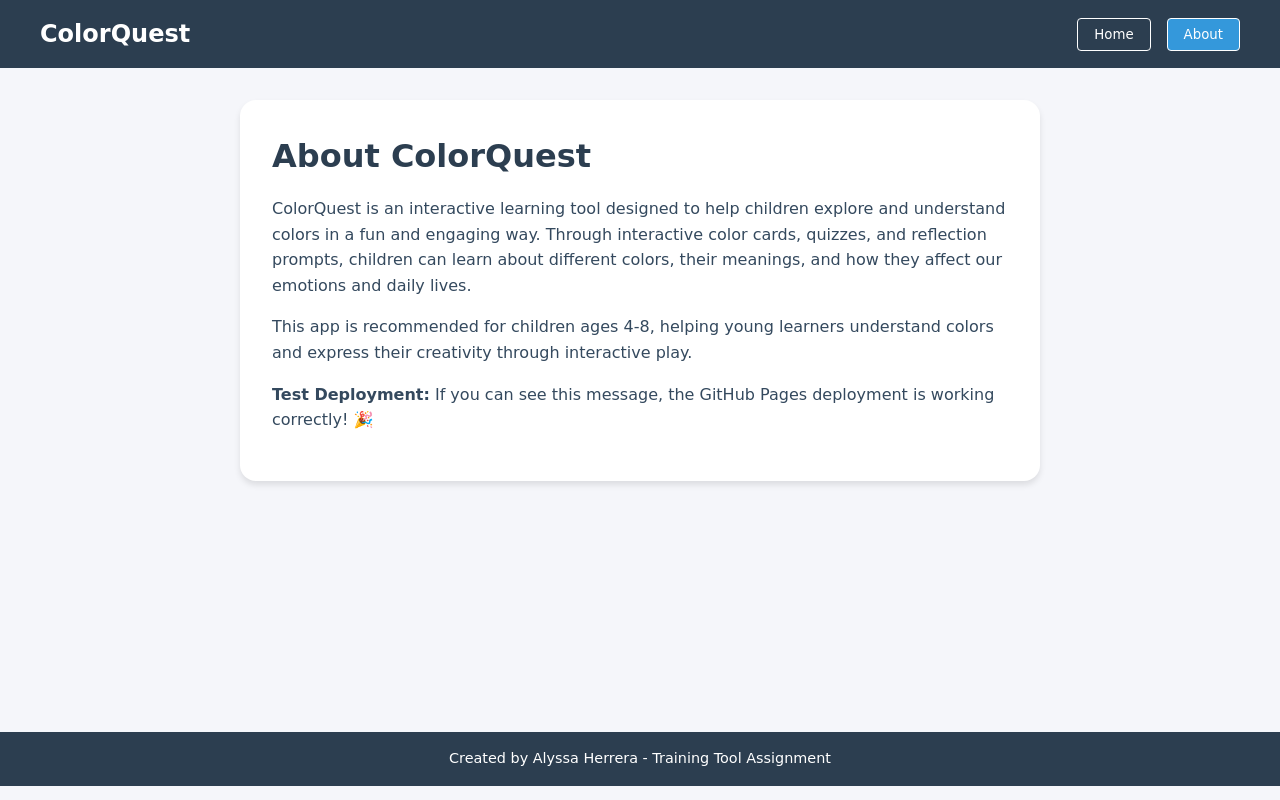
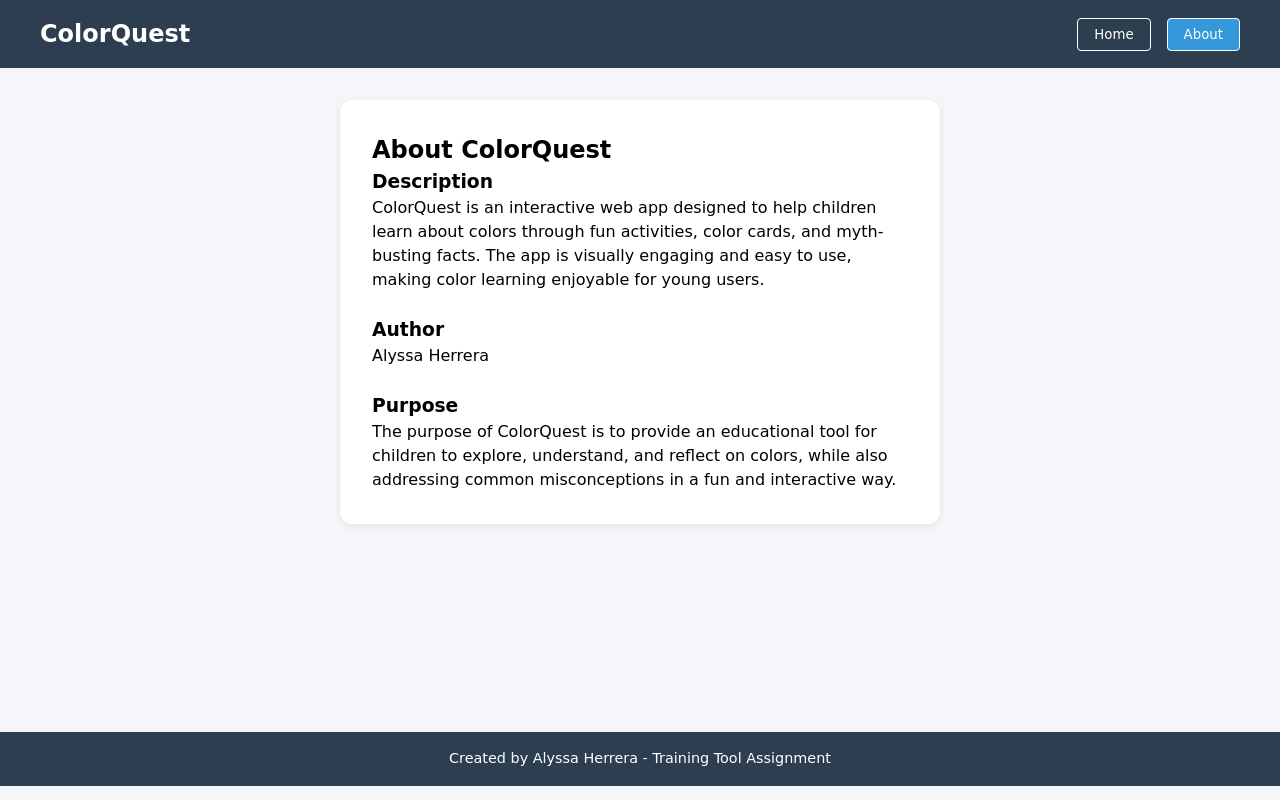
Before and after one commit to alyssagabrie/colorquest, a React (Vite) app: page / in a window 1280 px wide. Both pictures are taken after a click on the button "About". Built offline with nearby package versions, Linux system fonts and the light colour scheme.

Commit message:
Updated About Page

```diff
--- a/src/components/About.tsx
+++ b/src/components/About.tsx
@@ -2,24 +2,24 @@ import React from 'react';
 
 const About: React.FC = () => {
   return (
-    <div style={{
-      padding: '2rem',
-      maxWidth: '800px',
-      margin: '0 auto',
-      backgroundColor: '#fff',
-      borderRadius: '1rem',
-      boxShadow: '0 4px 6px rgba(0, 0, 0, 0.1)'
-    }}>
-      <h1 style={{ color: '#2c3e50', marginBottom: '1rem' }}>About ColorQuest</h1>
-      <p style={{ color: '#34495e', lineHeight: '1.6', marginBottom: '1rem' }}>
-        ColorQuest is an interactive learning tool designed to help children explore and understand colors in a fun and engaging way. Through interactive color cards, quizzes, and reflection prompts, children can learn about different colors, their meanings, and how they affect our emotions and daily lives.
-      </p>
-      <p style={{ color: '#34495e', lineHeight: '1.6', marginBottom: '1rem' }}>
-        This app is recommended for children ages 4-8, helping young learners understand colors and express their creativity through interactive play.
-      </p>
-      <p style={{ color: '#34495e', lineHeight: '1.6', marginBottom: '1rem' }}>
-        <strong>Test Deployment:</strong> If you can see this message, the GitHub Pages deployment is working correctly! 🎉
-      </p>
+    <div style={{ maxWidth: 600, margin: '2rem auto', padding: '2rem', background: '#fff', borderRadius: 12, boxShadow: '0 2px 8px rgba(0,0,0,0.08)' }}>
+      <h2>About ColorQuest</h2>
+      <section style={{ marginBottom: '1.5rem' }}>
+        <h3>Description</h3>
+        <p>
+          ColorQuest is an interactive web app designed to help children learn about colors through fun activities, color cards, and myth-busting facts. The app is visually engaging and easy to use, making color learning enjoyable for young users.
+        </p>
+      </section>
+      <section style={{ marginBottom: '1.5rem' }}>
+        <h3>Author</h3>
+        <p>Alyssa Herrera</p>
+      </section>
+      <section>
+        <h3>Purpose</h3>
+        <p>
+          The purpose of ColorQuest is to provide an educational tool for children to explore, understand, and reflect on colors, while also addressing common misconceptions in a fun and interactive way.
+        </p>
+      </section>
     </div>
   );
 };
```
